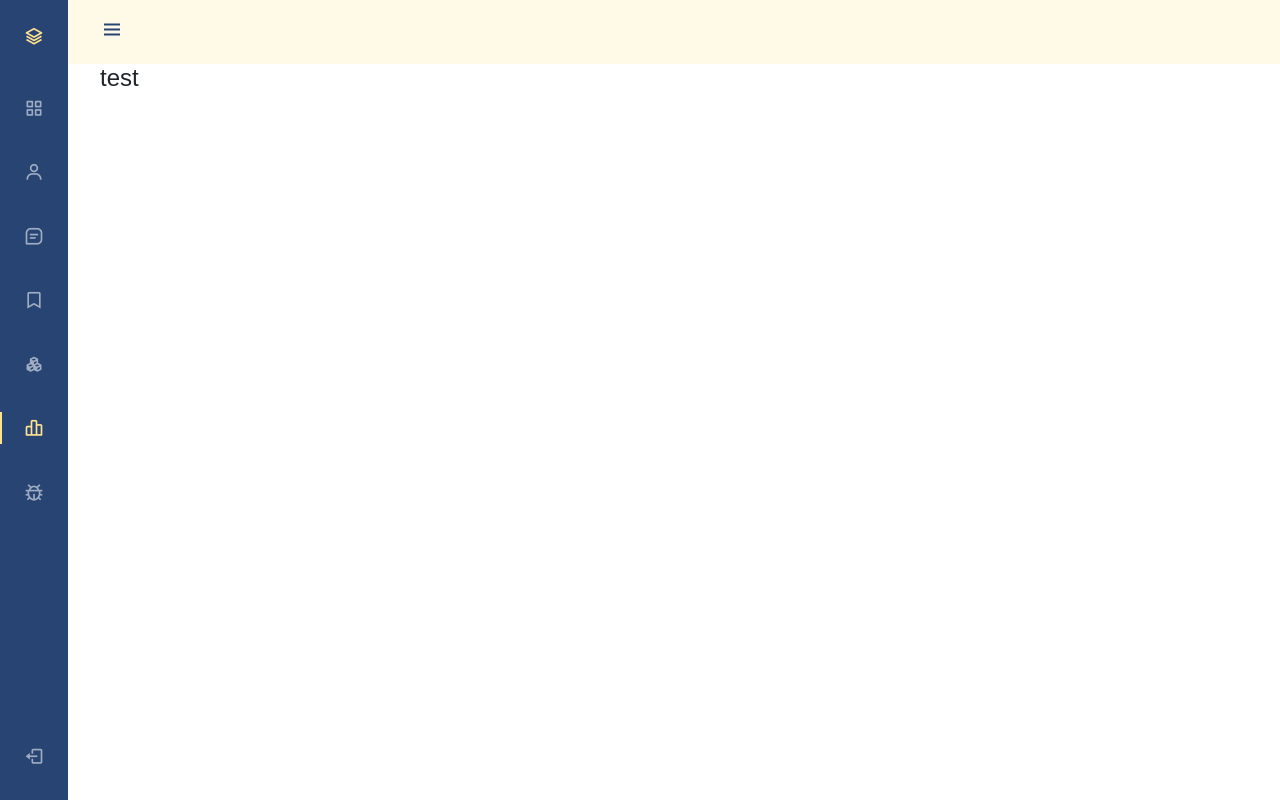
After one commit to BarakBon/SCStudio, a Flask app: page /test in a window 1280 px wide. The commit adds this page. Run offline with Flask 3, Linux system fonts and the light colour scheme; some libraries are stand-ins or nearby versions.

Commit message:
working test for selecting page at the navbar

```diff
--- a/app/templates/base.html
+++ b/app/templates/base.html
@@ -25,7 +25,7 @@
           <a class="nav_logo"> <i class='bx bx-layer nav_logo-icon'></i>
             <span class="nav_logo-name">SCStudio</span> </a>
           <div class="nav_list">
-            <a href="#" class="nav_link active"> <i class='bx bx-grid-alt nav_icon'></i>
+            <a href="/" class='nav_link {{'active' if request.endpoint=='/'}}'> <i class='bx bx-grid-alt nav_icon'></i>
               <span class="nav_name">Dashboard</span> </a>
             <a href="#" class="nav_link"> <i class='bx bx-user nav_icon'></i>
               <span class="nav_name">Users</span> </a>
@@ -35,7 +35,8 @@
               <span class="nav_name">Bookmark</span></a>
             <a href="#" class="nav_link"> <i class='bx bxs-component nav_icon'></i>
               <span class="nav_name">מעקב ציוד</span></a>
-            <a href="#" class="nav_link"> <i class='bx bx-bar-chart-alt-2 nav_icon'></i>
+            <a href="/test" class='nav_link {{'active' if request.endpoint=='test'}}'> <i
+                class='bx bx-bar-chart-alt-2 nav_icon'></i>
               <span class="nav_name">סטטיסטיקה</span> </a>
             <a href="#" class="nav_link"> <i class='bx bx-bug nav_icon'></i>
               <span class="nav_name">דיווח ציוד תקול</span> </a>
--- /dev/null
+++ b/app/templates/test.html
@@ -0,0 +1,7 @@
+{% extends "base.html" %}
+
+{% block title %}test{% endblock %}
+
+{% block content %}
+<h4>test</h4>
+{% endblock %}
--- a/main.py
+++ b/main.py
@@ -8,6 +8,11 @@ app = create_app()
 def home():
     return render_template("home.html")
 
+#example to how add pages. look at base file to see how to add this page to the navbar
+@app.route("/test")
+def test():
+    return render_template("test.html")
+
 
 if __name__ == '__main__':
     app.run(debug=True)
```
